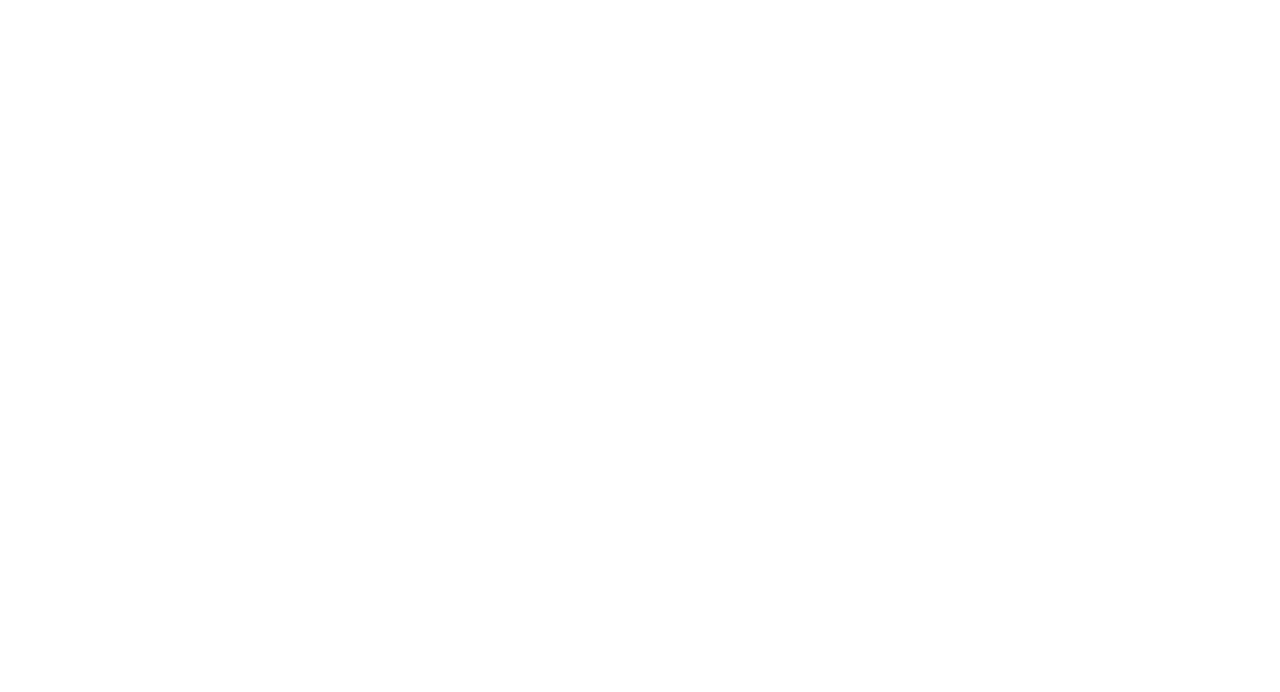
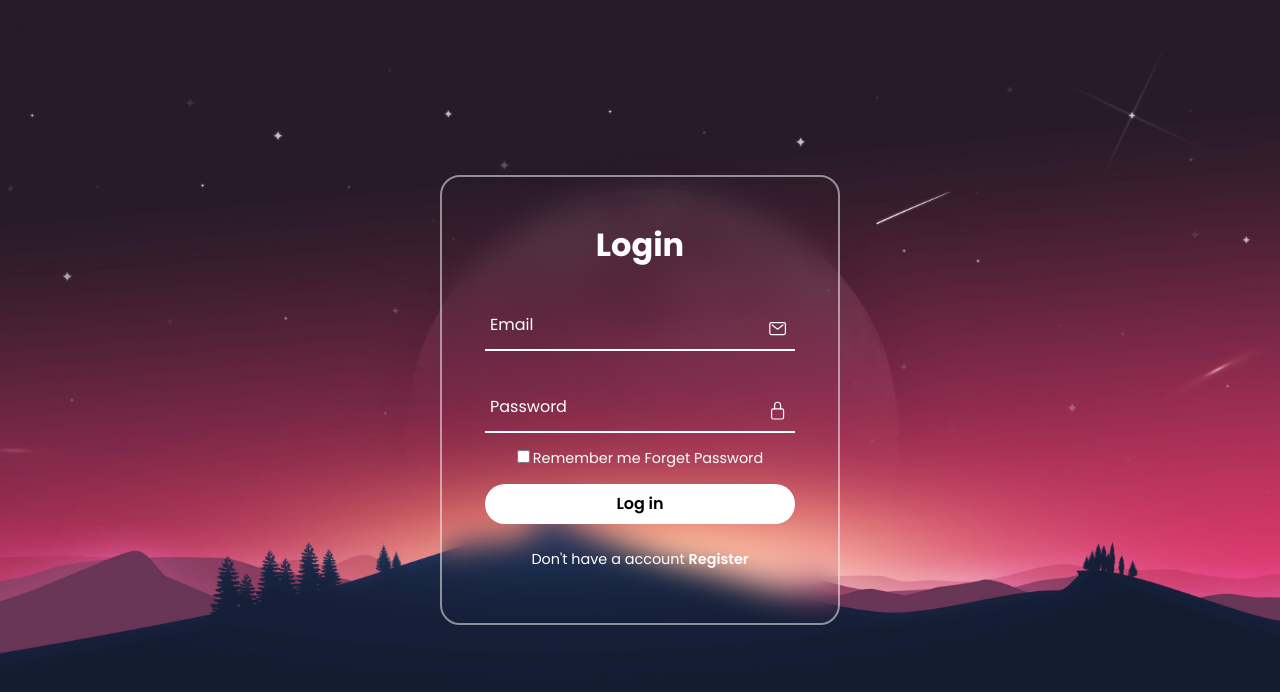
Before and after one commit to Shohanojjaman/login, a plain HTML site: page index.html in a window 1280 px wide. Drawn offline with nearby package versions, Linux system fonts and the light colour scheme.

Commit message:
Completed the project.
I designed a awesome login page.

```diff
--- a/index.html
+++ b/index.html
@@ -1,11 +1,44 @@
 <!DOCTYPE html>
 <html lang="en">
+
 <head>
     <meta charset="UTF-8">
     <meta name="viewport" content="width=device-width, initial-scale=1.0">
     <title>Login Page</title>
+
+    <link rel="stylesheet" href="style.css">
 </head>
+
 <body>
+    <section>
+        <div class="formBox">
+            <div class="formValue">
+                <form action="">
+                    <h2>Login</h2>
+                    <div class="inputBox">
+                        <ion-icon name="mail-outline"></ion-icon>
+                        <input type="email" required>
+                        <label for="">Email</label>
+                    </div>
+                    <div class="inputBox">
+                        <ion-icon name="lock-closed-outline"></ion-icon>
+                        <input type="password" required>
+                        <label for="">Password</label>
+                    </div>
+                    <div class="forget">
+                        <label for=""><input type="checkbox">Remember me <a href="#">Forget Password </a></label>
+                    </div>
+                    <button>Log in</button>
+                    <div class="register">
+                        <p>Don't have a account <a href="#">Register</a></p>
+                    </div>
+                </form>
+            </div>
+        </div>
+    </section>
 
+    <script type="module" src="https://unpkg.com/ionicons@7.1.0/dist/ionicons/ionicons.esm.js"></script>
+    <script nomodule src="https://unpkg.com/ionicons@7.1.0/dist/ionicons/ionicons.js"></script>
 </body>
+
 </html>
--- a/style.css
+++ b/style.css
@@ -1,5 +1,130 @@
+@import url('https://fonts.googleapis.com/css2?family=Poppins:ital,wght@0,300;0,400;0,500;0,600;0,700;1,300;1,400;1,500;1,600;1,700&display=swap');
+
 * {
     margin: 0;
     padding: 0;
     box-sizing: border-box;
+    font-family: 'Poppins', sans-serif;
 }
+
+section {
+    display: flex;
+    justify-content: center;
+    align-items: center;
+    min-height: 100vh;
+    width: 100%;
+    background: url(wallpaperflare.com_wallpaper.jpg) no-repeat;
+    background-position: center;
+    background-size: cover;
+}
+
+.formBox {
+    position: relative;
+    width: 400px;
+    height: 450px;
+    background: transparent;
+    border: 2px solid rgba(255, 255, 255, 0.5);
+    border-radius: 20px;
+    backdrop-filter: blur(15px);
+    display: flex;
+    justify-content: center;
+    align-items: center;
+}
+
+.formBox h2 {
+    font-size: 2em;
+    color: #ffffff;
+    text-align: center;
+}
+
+.inputBox {
+    position: relative;
+    margin: 30px 0;
+    width: 310px;
+    border-bottom: 2px solid #ffffff;
+}
+
+.inputBox label {
+    position: absolute;
+    top: 50%;
+    left: 5px;
+    transform: translateY(-50%);
+    color: #ffffff;
+    font-size: 1em;
+    pointer-events: none;
+    transition: 0.5s;
+}
+
+input:focus~label,
+input:focus~label {
+    top: -5px;
+}
+
+.inputBox input {
+    width: 100%;
+    height: 50px;
+    background: transparent;
+    border: none;
+    outline: none;
+    font-size: 1em;
+    padding: 0 35px 0 5px;
+    color: #ffffff;
+}
+
+.inputBox ion-icon {
+    position: absolute;
+    right: 8px;
+    top: 20px;
+    color: #ffffff;
+    font-size: 1.2em;
+}
+
+.forget {
+    margin: -15px 0 15px;
+    font-size: 0.9em;
+    color: #ffffff;
+    display: flex;
+    justify-content: center;
+}
+
+.forget label input {
+    margin-right: 3px;
+}
+
+.forget label a {
+    color: #ffffff;
+    text-decoration: none;
+}
+
+.forget label a:hover {
+    text-decoration: underline;
+}
+
+button {
+    width: 100%;
+    height: 40px;
+    border-radius: 40px;
+    background: #ffffff;
+    border: none;
+    outline: none;
+    cursor: pointer;
+    font-size: 1em;
+    font-weight: 600;
+}
+
+.register {
+    font-size: 0.9em;
+    color: #ffffff;
+    text-align: center;
+    margin: 25px 0 10px;
+}
+
+.register p a {
+    text-decoration: none;
+    color: #ffffff;
+    font-weight: 600;
+}
+
+.register p a:hover {
+    text-decoration: underline;
+}
```
Also changed, not shown: wallpaperflare.com_wallpaper.jpg (added).
